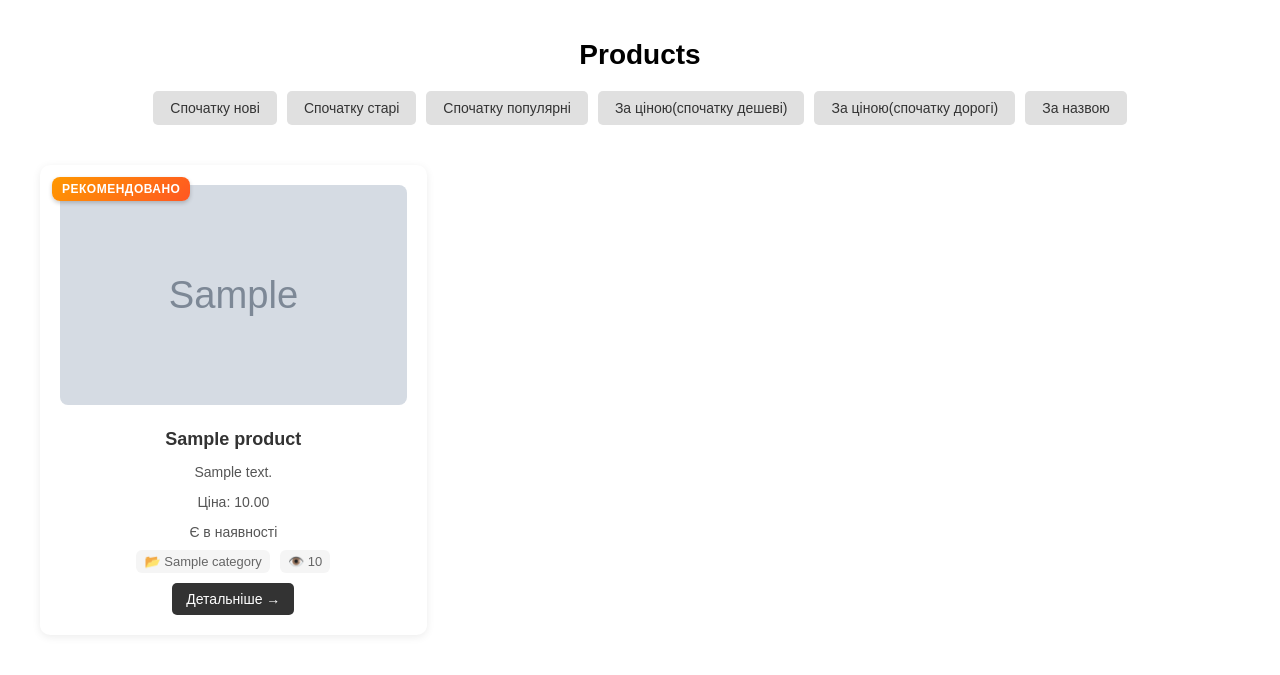
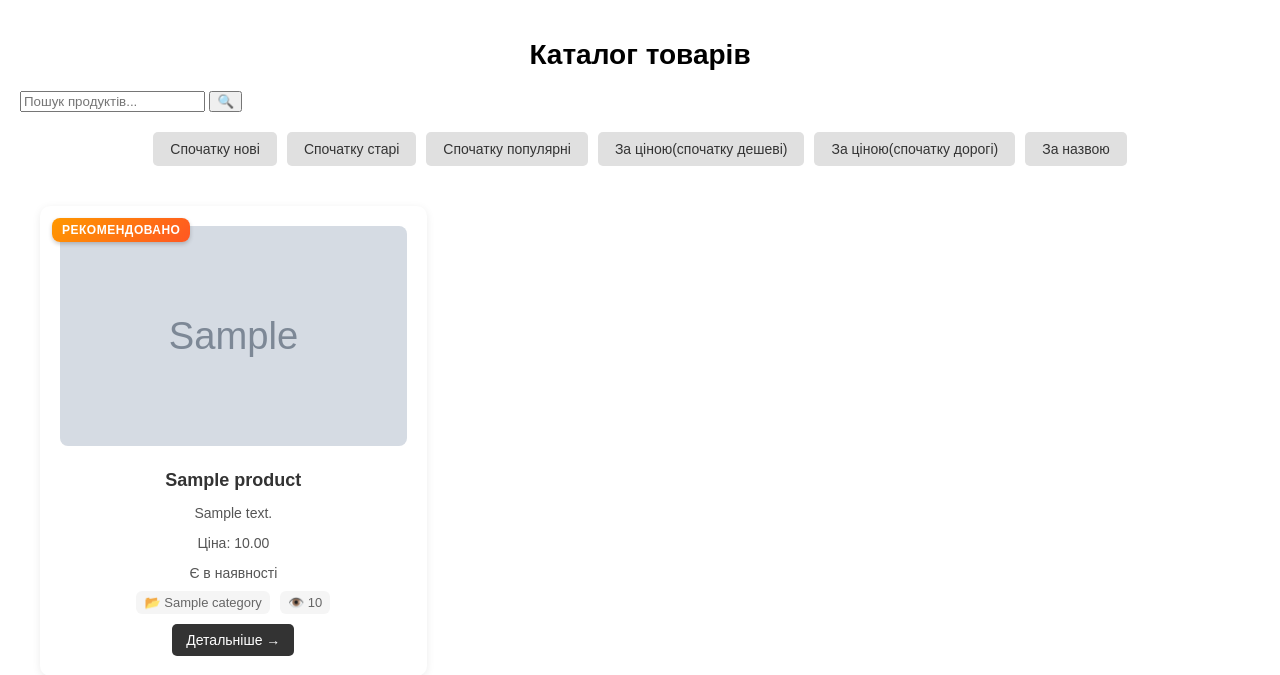
Before and after one commit to DanyloBudianskyi/django_shop, a Django app: page / in a window 1280 px wide. Shown: the part 135-810 px from the top of the page. Before the commit the page ends 750 px from the top, so only its background shows below. Run offline with Django 5.2, Linux system fonts and the light colour scheme; tables that the repository leaves empty hold one stand-in row (values such as "Sample post"); grey boxes marked "Sample" are stand-in pictures.

Commit message:
Search functionality and pagination in product list

```diff
--- /dev/null
+++ b/main/templates/main/components/notfound.html
@@ -0,0 +1,5 @@
+<div>
+    <h2>Нічого не знайдено</h2>
+    <p>Спробуйте змінити фільтри або пошуковий запит</p>
+    <a href="{% url 'main:product_list' %}">Повернутись до каталого</a>
+</div>
--- /dev/null
+++ b/main/templates/main/components/pagination.html
@@ -0,0 +1,29 @@
+{% if products.has_other_pages %}
+<div>
+  <div>
+    {% if products.has_previous %}
+      <a href="?page={{ products.previous_page_number }}{% if request.GET.sort %}&sort={{ request.GET.sort }}{% endif %}{% if request.GET.q %}&q={{ request.GET.q }}{% endif %}">
+        &lsaquo;
+      </a>
+    {% endif %}
+
+    {% for num in products.paginator.page_range %}
+      {% if products.number == num %}
+        <span>
+          {{ num }}
+        </span>
+      {% elif num > products.number|add:'-3' and num < products.number|add:'3' %}
+        <a href="?page={{ num }}{% if request.GET.sort %}&sort={{ request.GET.sort }}{% endif %}{% if request.GET.q %}&q={{ request.GET.q }}{% endif %}">
+          {{ num }}
+        </a>
+      {% endif %}
+    {% endfor %}
+
+    {% if products.has_next %}
+      <a href="?page={{ products.next_page_number }}{% if request.GET.sort %}&sort={{ request.GET.sort }}{% endif %}{% if request.GET.q %}&q={{ request.GET.q }}{% endif %}">
+        &rsaquo;
+      </a>
+    {% endif %}
+  </div>
+</div>
+{% endif %}
--- /dev/null
+++ b/main/templates/main/components/product.html
@@ -0,0 +1,23 @@
+<div class="product-card">
+    {% if product.featured %}
+        <span class="featured-badge">Рекомендовано</span>
+    {% endif %}
+    {% if product.image %}
+        <img src="{{ product.image.url }}" alt="{{ product.title }}">
+    {% endif %}
+    <h2 class="product-title">{{ product.name }}</h2>
+    <p>{{ product.description|truncatewords:15 }}</p>
+    <p>Ціна: {{ product.price }}</p>
+    <p>
+        {% if product.is_available %}
+            Є в наявності
+        {% else %}
+            Немає
+        {% endif %}
+    </p>
+    <div class="product-meta">
+        <span class="meta-item">📂 {{ product.category.name }}</span>
+        <span class="meta-item">👁️ {{ product.views }}</span>
+    </div>
+    <a href="{{ product.get_absolute_url }}">Детальніше →</a>
+</div>
--- /dev/null
+++ b/main/templates/main/components/search-form.html
@@ -0,0 +1,22 @@
+<form method="get" action="{% if category %}{{ category.get_absolute_url }}{% else %}{% url 'main:product_list' %}{% endif %}" class="mb-8">
+  <div>
+    <input
+      type="text"
+      name="q"
+      value="{{ search_query|default:'' }}"
+      placeholder="Пошук продуктів..."
+    >
+    <button
+      type="submit"
+    >
+      🔍
+    </button>
+    {% if search_query %}
+    <a
+      href="{% if category %}{{ category.get_absolute_url }}{% else %}{% url 'main:product_list' %}{% endif %}"
+    >
+      ✕ Скинути
+    </a>
+    {% endif %}
+  </div>
+</form>
--- a/main/templates/main/product-list.html
+++ b/main/templates/main/product-list.html
@@ -1,47 +1,43 @@
 {% extends 'main/base.html' %}
 
-{% block title %}Products{% endblock %}
+{% block title %}
+    {% if search_query %}
+        Пошук: {{ search_query }}
+    {% elif category %}
+        {{ category.name }}
+    {% else %}
+        Каталог товарів
+        {% endif %}
+    {% endblock %}
 
 {% block content %}
 
-    <h1 class="products-title">Products</h1>
+    <h1 class="products-title">
+        {% if search_query %}
+            Результати пошуку
+        {% elif category %}
+            {{ category.name }}
+        {% else %}
+            Каталог товарів
+        {% endif %}
+    </h1>
+    {% include 'main/components/search-form.html' %}
     <div class="sort-buttons">
-        <a href="?sort=new" class="sort-btn {% if current_sort == 'new' %}active{% endif %}">Спочатку нові</a>
-        <a href="?sort=old" class="sort-btn {% if current_sort == 'old' %}active{% endif %}">Спочатку старі</a>
-        <a href="?sort=popular" class="sort-btn {% if current_sort == 'popular' %}active{% endif %}">Спочатку популярні</a>
-        <a href="?sort=price_low" class="sort-btn {% if current_sort == 'price_low' %}active{% endif %}">За ціною(спочатку дешеві)</a>
-        <a href="?sort=price_high" class="sort-btn {% if current_sort == 'price_high' %}active{% endif %}">За ціною(спочатку дорогі)</a>
-        <a href="?sort=name" class="sort-btn {% if current_sort == 'name' %}active{% endif %}">За назвою</a>
+        <a href="?sort=new{% if request.GET.q %}&q={{ request.GET.q }}{% endif %}" class="sort-btn {% if current_sort == 'new' %}active{% endif %}">Спочатку нові</a>
+        <a href="?sort=old{% if request.GET.q %}&q={{ request.GET.q }}{% endif %}" class="sort-btn {% if current_sort == 'old' %}active{% endif %}">Спочатку старі</a>
+        <a href="?sort=popular{% if request.GET.q %}&q={{ request.GET.q }}{% endif %}" class="sort-btn {% if current_sort == 'popular' %}active{% endif %}">Спочатку популярні</a>
+        <a href="?sort=price_low{% if request.GET.q %}&q={{ request.GET.q }}{% endif %}" class="sort-btn {% if current_sort == 'price_low' %}active{% endif %}">За ціною(спочатку дешеві)</a>
+        <a href="?sort=price_high{% if request.GET.q %}&q={{ request.GET.q }}{% endif %}" class="sort-btn {% if current_sort == 'price_high' %}active{% endif %}">За ціною(спочатку дорогі)</a>
+        <a href="?sort=name{% if request.GET.q %}&q={{ request.GET.q }}{% endif %}" class="sort-btn {% if current_sort == 'name' %}active{% endif %}">За назвою</a>
     </div>
 
     <div class="products-grid">
         {% for product in products %}
-            <div class="product-card">
-                {% if product.featured %}
-                    <span class="featured-badge">Рекомендовано</span>
-                {% endif %}
-                {% if product.image %}
-                    <img src="{{ product.image.url }}" alt="{{ product.title }}">
-                {% endif %}
-                <h2 class="product-title">{{ product.name }}</h2>
-                <p>{{ product.description|truncatewords:15 }}</p>
-                <p>Ціна: {{ product.price }}</p>
-                <p>
-                    {% if product.is_available %}
-                        Є в наявності
-                    {% else %}
-                        Немає
-                    {% endif %}
-                </p>
-                <div class="product-meta">
-                    <span class="meta-item">📂 {{ product.category.name }}</span>
-                    <span class="meta-item">👁️ {{ product.views }}</span>
-                </div>
-                <a href="{{ product.get_absolute_url }}">Детальніше →</a>
-            </div>
+            {% include 'main/components/product.html' %}
         {% empty %}
-        <p class="no-products">Продукти не знайдено.</p>
+            {% include 'main/components/notfound.html' %}
         {% endfor %}
+        {% include 'main/components/pagination.html' %}
     </div>
 
 {% endblock %}
--- a/main/views.py
+++ b/main/views.py
@@ -1,5 +1,7 @@
 from django.shortcuts import render, get_object_or_404
 from .models import Product, Category
+from django.core.paginator import Paginator, EmptyPage, PageNotAnInteger
+from django.db.models import Q
 
 def product_list(request, category_slug=None):
     categories = Category.objects.all()
@@ -10,6 +12,12 @@ def product_list(request, category_slug=None):
     if category_slug:
         category = get_object_or_404(Category, slug = category_slug)
         products = products.filter(category=category)
+
+    search_query = request.GET.get('q')
+    if search_query:
+        products = products.filter(
+            Q(name__icontains = search_query)
+        )
 
     sort = request.GET.get('sort')
     if sort == 'new':
@@ -24,7 +32,17 @@ def product_list(request, category_slug=None):
         products = products.order_by('-price')
     elif sort == 'name':
         products = products.order_by('name')
-    return render(request, 'main/product-list.html', {'products': products, 'categories': categories, 'category': category, 'current_sort': sort})
+
+    paginator = Paginator(products, 6)
+    page = request.GET.get('page')
+    try:
+        products = paginator.page(page)
+    except PageNotAnInteger:
+        products = paginator.page(1)
+    except EmptyPage:
+        products = paginator.page(paginator.num_pages)
+
+    return render(request, 'main/product-list.html', {'products': products, 'categories': categories, 'category': category, 'current_sort': sort, 'search_query': search_query})
 
 def product_detail(request, id, slug):
     product = get_object_or_404(Product, id = id, slug = slug)
```
